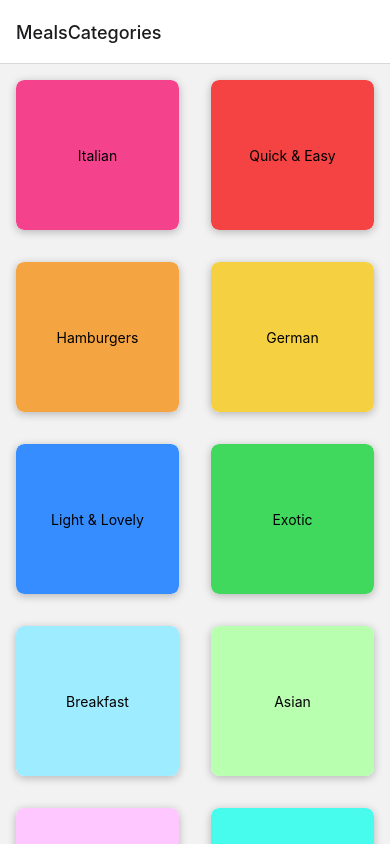
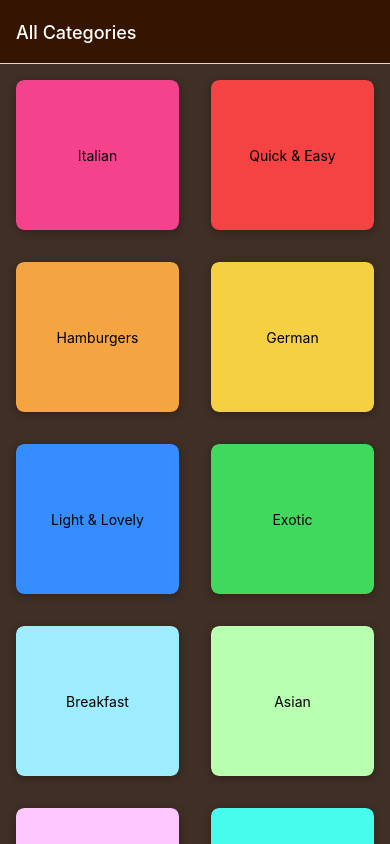
Before and after one commit to progroma1/Easy-Meal-App-on-React-Native, a React Native app: screen / in a window 390 px wide. Built offline with nearby package versions, Linux system fonts and the light colour scheme.

Commit message:
navigation props

```diff
--- a/App.js
+++ b/App.js
@@ -11,9 +11,22 @@ export default function App() {
     <>
       <StatusBar style='dark' />
       <NavigationContainer>
-        <Stack.Navigator>
-          <Stack.Screen name='MealsCategories' component={CategoriesScreen} />
-          <Stack.Screen name='MealsOverview' component={MealsOverviewScreen} />
+        <Stack.Navigator screenOptions={{
+          headerStyle: { backgroundColor: '#351401' },
+          headerTintColor: 'white',
+          contentStyle: { backgroundColor: '#3f2f25' }
+        }}>
+          <Stack.Screen
+            name='MealsCategories'
+            component={CategoriesScreen}
+            options={{
+              title: 'All Categories',
+            }}
+          />
+          <Stack.Screen
+            name='MealsOverview'
+            component={MealsOverviewScreen}
+          />
         </Stack.Navigator>
       </NavigationContainer>
     </>
--- a/screens/MealsOverviewScreen.js
+++ b/screens/MealsOverviewScreen.js
@@ -1,10 +1,17 @@
-import { View, Text, FlatList, StyleSheet } from "react-native";
-import { MEALS } from "../data/dummy-data";
+import { useEffect, useLayoutEffect } from "react";
+import { View, FlatList, StyleSheet } from "react-native";
+import { MEALS, CATEGORIES } from "../data/dummy-data";
 import MealItem from "../components/MealItem";
 
-const MealsOverviewScreen = ({ route }) => {
+const MealsOverviewScreen = ({ route, navigation }) => {
     const catId = route.params.categoryId;
-    const displayedMeals = MEALS.filter((mealItem) => mealItem.categoryIds.indexOf(catId) > 0);
+    const displayedMeals = MEALS.filter((mealItem) => (mealItem.categoryIds.indexOf(catId) >= 0));
+
+    useLayoutEffect(() => {
+        const categoryTitle = CATEGORIES.find((category) => category.id === catId)?.title;
+        navigation.setOptions({ title: categoryTitle });
+    }, [catId, navigation]);
+
 
     const renderMealItem = (itemData) => {
         const item = itemData.item;
```
